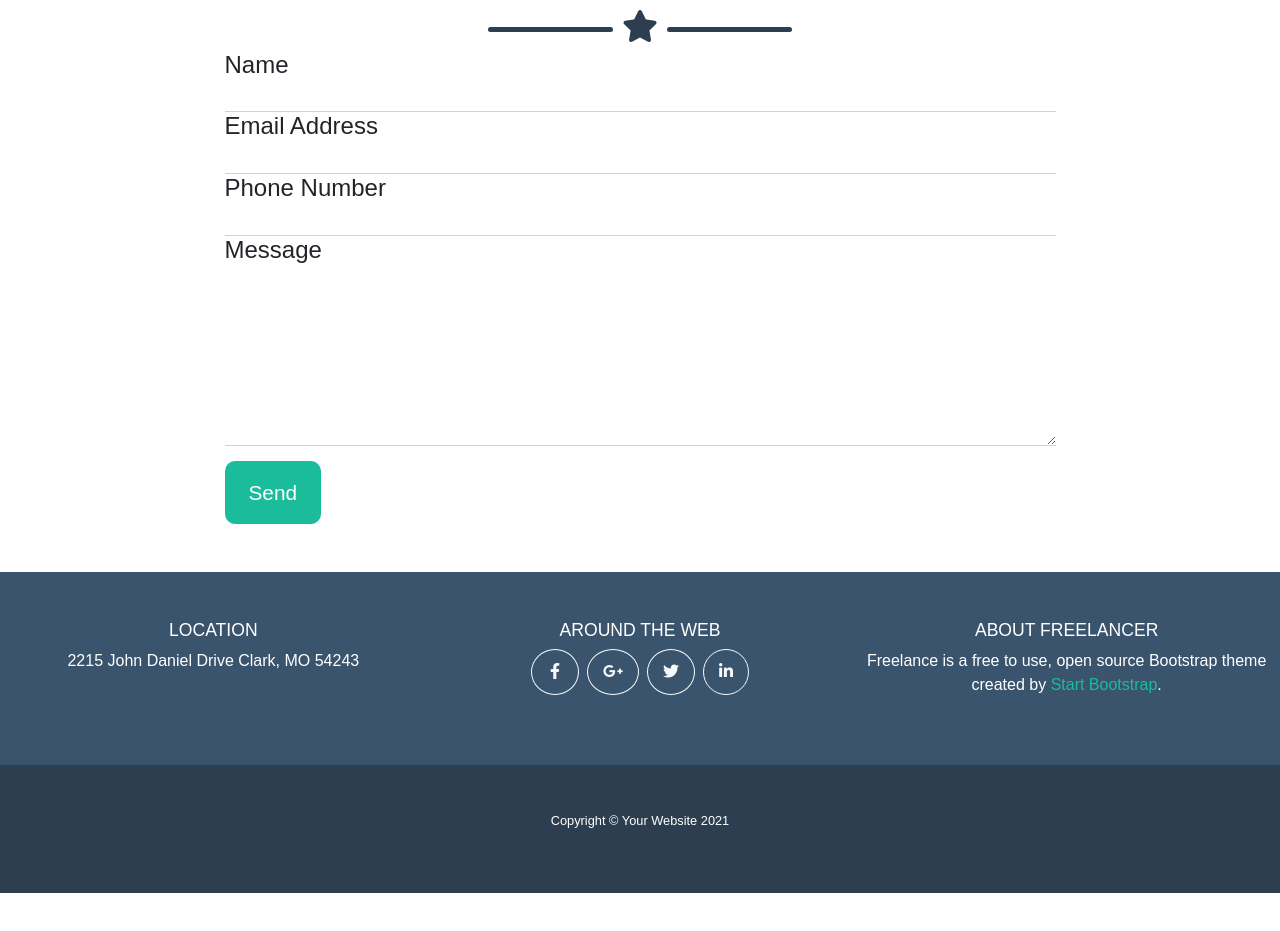
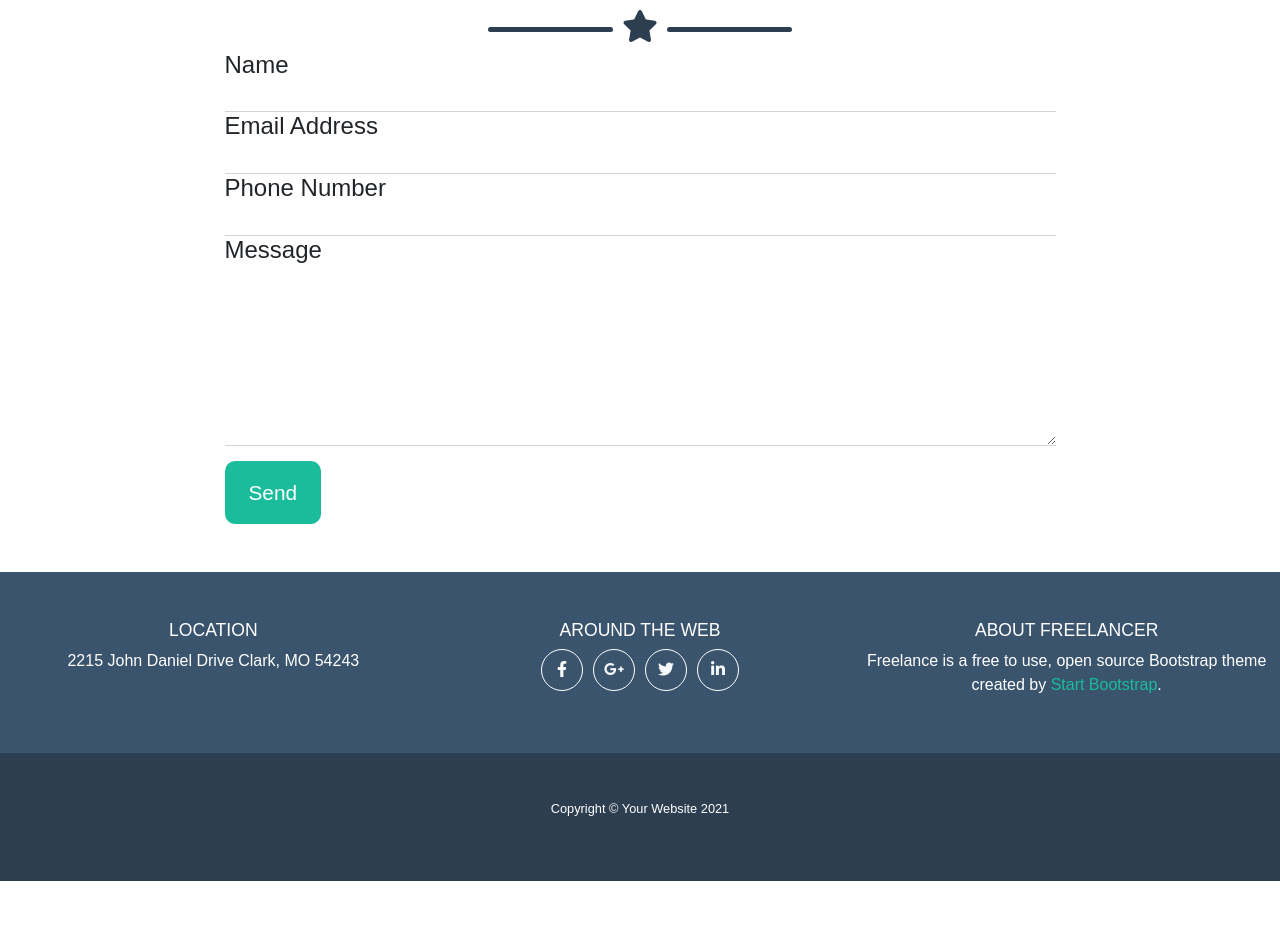
Before and after one commit to Gbelda/html-css-bootstrap-freelancer, a plain HTML site: page index.html in a window 1280 px wide. Shown: the part 2018-2949 px from the top of the page. Drawn offline with nearby package versions, Linux system fonts and the light colour scheme.

Commit message:
Validated and corrected errors

```diff
--- a/index.html
+++ b/index.html
@@ -13,7 +13,7 @@
         <link rel="stylesheet" href="./style.css">
         <link rel="stylesheet"
             href="https://cdnjs.cloudflare.com/ajax/libs/font-awesome/6.0.0-beta2/css/all.min.css"
-            integrity="sha512-YWzhKL2whUzgiheMoBFwW8CKV4qpHQAEuvilg9FAn5VJUDwKZZxkJNuGM4XkWuk94WCrrwslk8yWNGmY1EduTA=="crossorigin="anonymous"
+            integrity="sha512-YWzhKL2whUzgiheMoBFwW8CKV4qpHQAEuvilg9FAn5VJUDwKZZxkJNuGM4XkWuk94WCrrwslk8yWNGmY1EduTA==" crossorigin="anonymous"
             referrerpolicy="no-referrer" />
     </head>
 
@@ -53,7 +53,8 @@
 
         <main class="container-fluid">
             <div class="row hero">
-                <div class="col-12 col-md-8 offset-md-2 d-flex justify-content-center">
+                <div class="col-12 col-md-8 offset-md-2 d-flex
+                    justify-content-center">
                     <img src="./img/avatar.svg" alt="">
                 </div>
 
@@ -156,7 +157,7 @@
                         </button>
                     </div>
                 </div>
-                </div>
+
 
 
             </div>
@@ -226,34 +227,22 @@
                         <ul class="nav flex-row justify-content-center">
                             <li class="nav-item">
                                 <a href="#" class="nav-link p-0 text-light">
-                                    <button type="button" class="btn
-                                        btn-outline-light rounded-circle facebook">
                                     <i class="fab fa-facebook-f"></i>
-                                    </button>
                                 </a>
                             </li>
                             <li class="nav-item">
                                 <a href="#" class="nav-link p-0 text-light">
-                                    <button type="button" class="btn
-                                        btn-outline-light rounded-circle">
                                     <i class="fab fa-google-plus-g"></i>
-                                    </button>
                                 </a>
                             </li>
                             <li class="nav-item twitter">
                                 <a href="#" class="nav-link p-0 text-light">
-                                    <button type="button" class="btn
-                                        btn-outline-light rounded-circle">
                                     <i class="fab fa-twitter"></i>
-                                    </button>
                                 </a>
                             </li>
                             <li class="nav-item">
                                 <a href="#" class="nav-link p-0 text-light">
-                                    <button type="button" class="btn
-                                        btn-outline-light rounded-circle">
                                     <i class="fab fa-linkedin-in"></i>
-                                    </button>
                                 </a>
                             </li>
 
--- a/style.css
+++ b/style.css
@@ -200,8 +200,15 @@ footer .row .foot_section {
 }
 
 footer .nav-item{
-    padding: 0px 4px;
-    margin-bottom: 30px;
+    border: 1px solid white;
+    border-radius: 50%;
+    width: 30px;
+    height: 30px;
+    padding: 20px 20px;
+    display: flex;
+    align-items: center;
+    justify-content: center;
+    margin: 0px 5px;
 }
 
 
```
Lines whose indentation alone changed are shown as unchanged.
